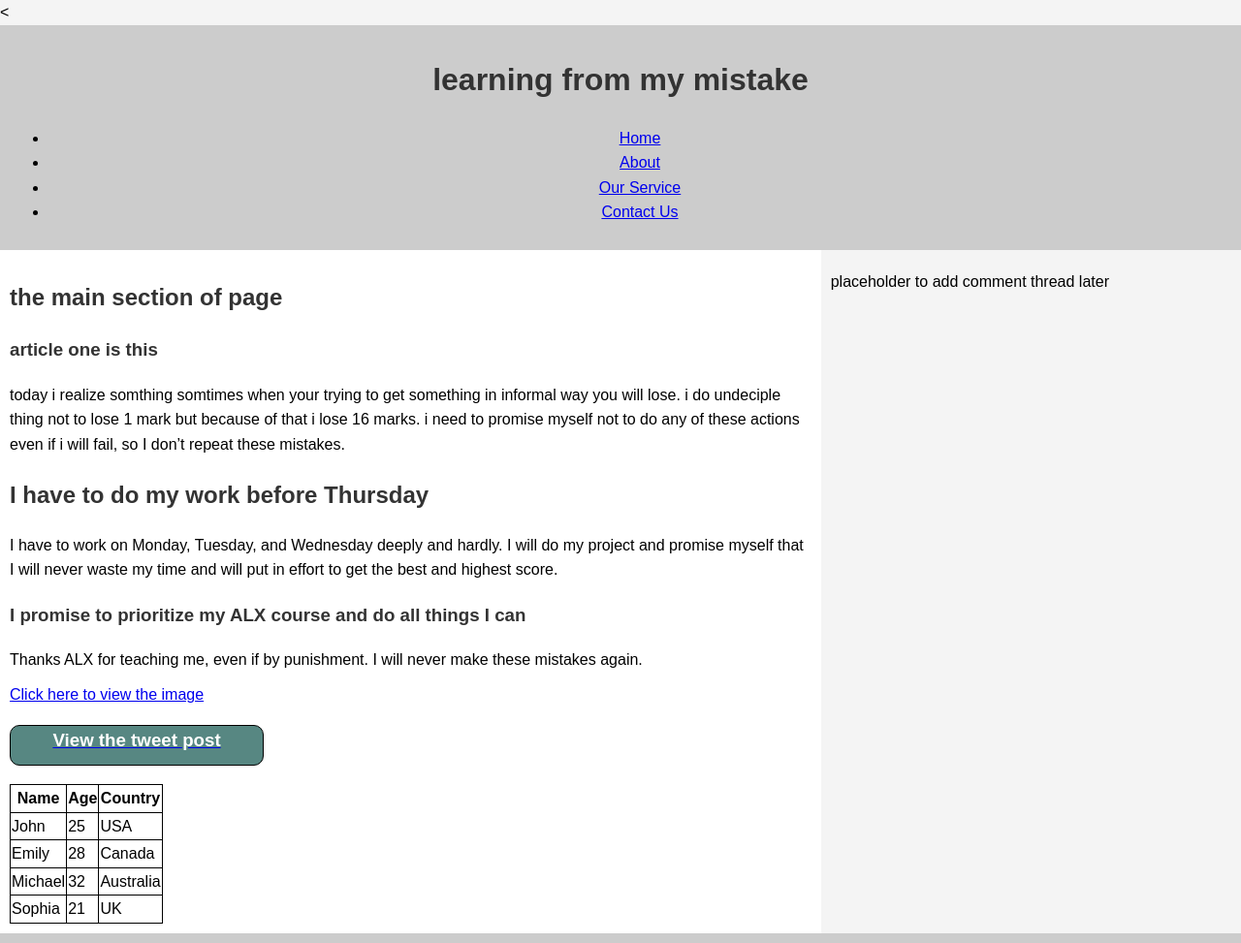
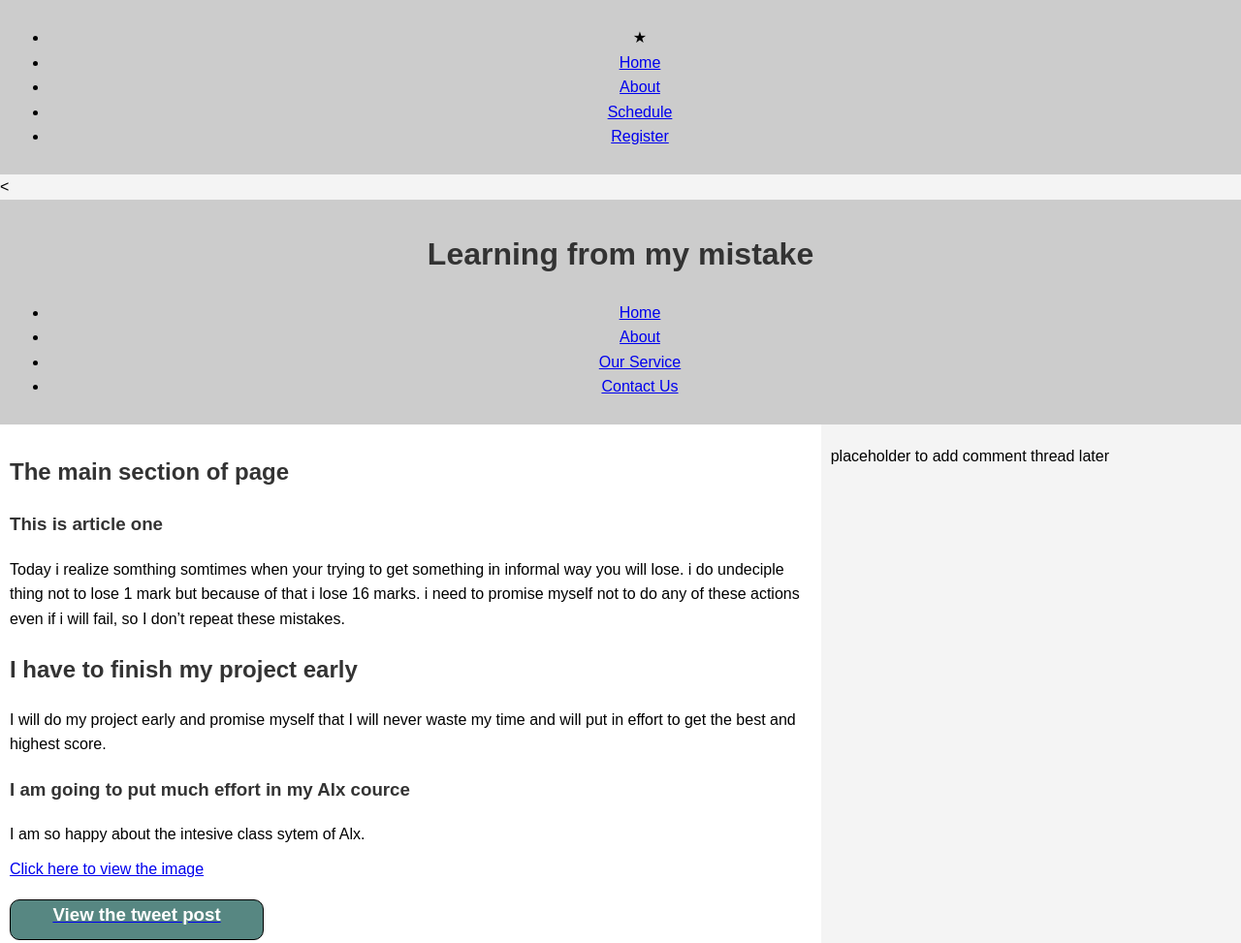
Before and after one commit to Beta110211/alx_html_css, a plain HTML site: page css_basic/index.html in a window 1280 px wide. Shown: the top 973 px of the page at 97% size. Drawn offline with Linux system fonts and the light colour scheme.

Commit message:
Few changes

```diff
--- a/css_basic/index.html
+++ b/css_basic/index.html
@@ -1,8 +1,16 @@
 <!DOCTYPE html>
 <html lang="en-US">
     <head>
-        <head>
-            <title>Your Page Title</title>
+        <header>
+            <ul>
+                <li class="logo">&#9733;</li> <!-- Unicode character for a star -->
+                <li><a href="index.html">Home</a></li>
+                <li><a href="about.html">About</a></li>
+                <li><a href="schedule.html">Schedule</a></li>
+                <li><a href="register.html">Register</a></li>
+            </ul>
+        </header>
+            <title>This is my first Web</title>
             <meta name="viewport" content="width=device-width, initial-scale=1.0">
             <link href="base.css" rel="stylesheet">
             <link href="styles.css" rel="stylesheet">
@@ -20,7 +28,7 @@
     <<body class="works_on_smartphone">
 
         <header>
-            <h1>learning from my mistake</h1>
+            <h1>Learning from my mistake</h1>
             <nav>
                 <ul>
                     <li><a href="#">Home</a></li>
@@ -33,23 +41,22 @@
 
         <main>
             <article>
-                <h2>the main section of page</h2>
-                <h3>article one is this</h3>
+                <h2>The main section of page</h2>
+                <h3>This is article one</h3>
                 <p>
-                    today i realize somthing somtimes when your trying to get something in informal way you will lose.
+                    Today i realize somthing somtimes when your trying to get something in informal way you will lose.
                     i do undeciple thing not to lose 1 mark but because of that i lose 16 marks. i need to promise myself
                     not to do any of these actions even if i will fail, so I don’t repeat these mistakes.
                 </p>
 
-                <h2>I have to do my work before Thursday</h2>
+                <h2>I have to finish my project early</h2>
                 <p>
-                    I have to work on Monday, Tuesday, and Wednesday deeply and hardly. I will do my project and promise
-                    myself that I will never waste my time and will put in effort to get the best and highest score.
+                    I will do my project early and promise myself that I will never waste my time and will put in effort to get the best and highest score.
                 </p>
 
-                <h3>I promise to prioritize my ALX course and do all things I can</h3>
+                <h3>I am going to put much effort in my Alx cource</h3>
                 <p>
-                    Thanks ALX for teaching me, even if by punishment. I will never make these mistakes again.
+                     I am so happy about the intesive class sytem of Alx.
                 </p>
 
                 <a href="https://i.ibb.co/gTDZZT8/ALX-Logo-07.png">Click here to view the image</a>
```
